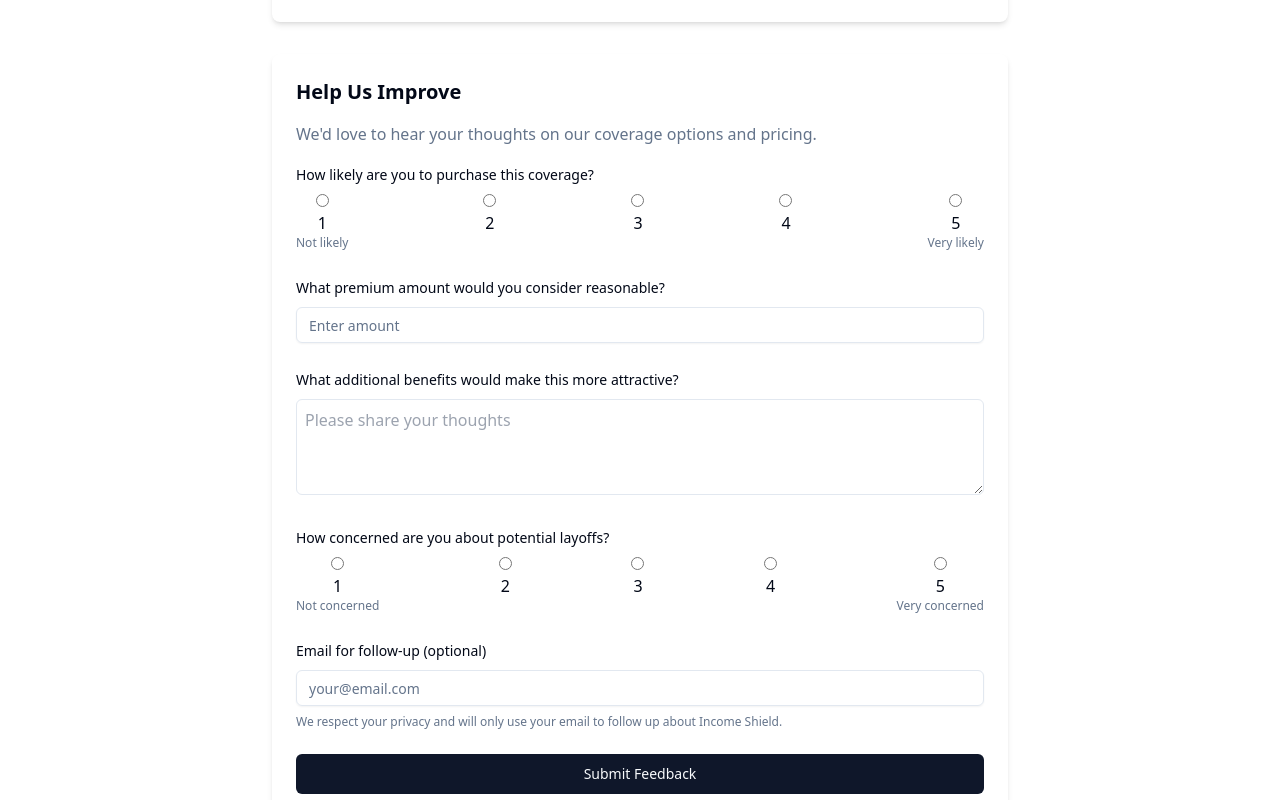
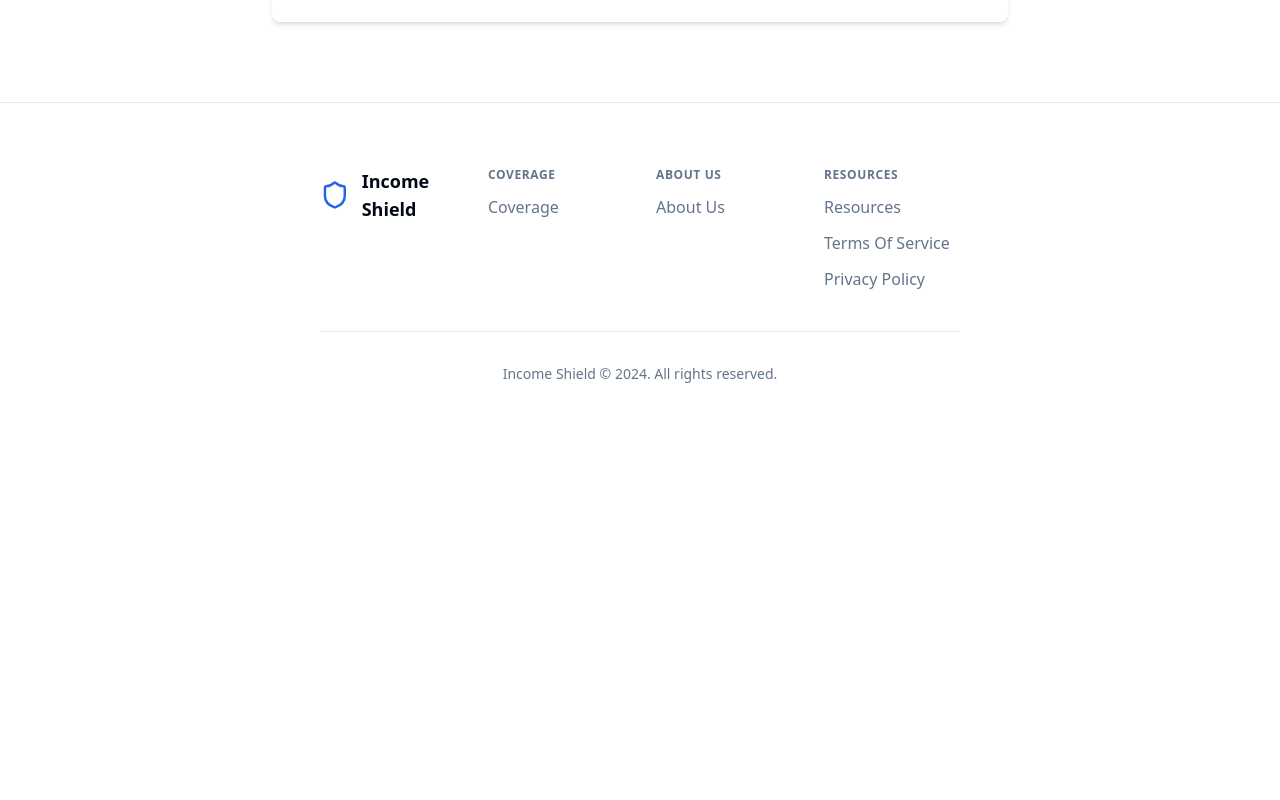
Before and after one commit to ag5826000/income-shield, a Next.js app: page /en/calculator in a window 1280 px wide. Shown: the part 1600-2400 px from the top of the page. After the commit the page ends 2048 px from the top, so only its background shows below. Built offline with nearby package versions, Linux system fonts and the light colour scheme.

Commit message:
Implemented Phase 4

```diff
--- a/src/app/[locale]/(unauth)/calculator/components/PremiumCalculator.tsx
+++ b/src/app/[locale]/(unauth)/calculator/components/PremiumCalculator.tsx
@@ -123,6 +123,12 @@ interface PremiumDetails {
   planFeatures: PlanFeatures;
 }
 
+// Create interface for modal state
+interface ModalState {
+  isOpen: boolean;
+  type: 'interest' | 'objection' | null;
+}
+
 export function PremiumCalculator() {
   // Form state
   const [salary, setSalary] = useState<number | ''>('');
@@ -141,10 +147,18 @@ export function PremiumCalculator() {
   const [additionalBenefits, setAdditionalBenefits] = useState<string>('');
   const [concernLevel, setConcernLevel] = useState<number | null>(null);
   const [email, setEmail] = useState<string>('');
+  const [objection, setObjection] = useState<string>('');
+  const [showSurvey, setShowSurvey] = useState<boolean>(false);
 
   // Premium calculation state
   const [premiumDetails, setPremiumDetails] = useState<PremiumDetails | null>(null);
   const [isCalculating, setIsCalculating] = useState<boolean>(false);
+
+  // Modal state
+  const [modalState, setModalState] = useState<ModalState>({
+    isOpen: false,
+    type: null
+  });
 
   // Effect to calculate premium whenever relevant inputs change
   useEffect(() => {
@@ -262,20 +276,64 @@ export function PremiumCalculator() {
     setIsCalculating(false);
   };
 
-  // Handle form submission
-  const handleSubmitFeedback = (e: React.FormEvent) => {
+  // Function to open modal
+  const openModal = (type: 'interest' | 'objection') => {
+    setModalState({
+      isOpen: true,
+      type
+    });
+  };
+
+  // Function to close modal
+  const closeModal = () => {
+    setModalState({
+      isOpen: false,
+      type: null
+    });
+  };
+
+  // Handle interest form submission (Get Coverage)
+  const handleInterestSubmit = (e: React.FormEvent) => {
     e.preventDefault();
-    // In a real application, this would send the survey data to a server
-    console.log('Survey submitted:', {
+    // In a real application, this would send the data to a server
+    console.log('Interest form submitted:', {
+      email,
+      showSurvey,
       interestLevel,
       reasonablePremium,
-      additionalBenefits,
-      concernLevel,
-      email
+      additionalBenefits
     });
 
-    // Show confirmation or success message
-    alert('Thank you for your feedback!');
+    // Show confirmation and close modal
+    alert('Thank you for your interest! We will contact you soon with more details.');
+    closeModal();
+
+    // Reset form
+    setEmail('');
+    setShowSurvey(false);
+    setInterestLevel(null);
+    setReasonablePremium('');
+    setAdditionalBenefits('');
+  };
+
+  // Handle objection form submission (Not interested)
+  const handleObjectionSubmit = (e: React.FormEvent) => {
+    e.preventDefault();
+    // In a real application, this would send the data to a server
+    console.log('Objection form submitted:', {
+      email,
+      objection,
+      concernLevel
+    });
+
+    // Show confirmation and close modal
+    alert('Thank you for your feedback! We appreciate your time.');
+    closeModal();
+
+    // Reset form
+    setEmail('');
+    setObjection('');
+    setConcernLevel(null);
   };
 
   return (
@@ -602,8 +660,21 @@ export function PremiumCalculator() {
             </div>
 
             <div className="flex flex-col space-y-4 sm:flex-row sm:space-y-0 sm:space-x-4 justify-center">
-              <Button size="lg" className="w-full sm:w-auto">Get Coverage</Button>
-              <Button variant="outline" size="lg" className="w-full sm:w-auto">Learn More</Button>
+              <Button
+                size="lg"
+                className="w-full sm:w-auto"
+                onClick={() => openModal('interest')}
+              >
+                Get Coverage
+              </Button>
+              <Button
+                variant="outline"
+                size="lg"
+                className="w-full sm:w-auto"
+                onClick={() => openModal('objection')}
+              >
+                Not Right For Me
+              </Button>
             </div>
           </div>
         ) : (
@@ -615,78 +686,140 @@ export function PremiumCalculator() {
         )}
       </div>
 
-      {/* Survey Component */}
-      <div className="bg-card rounded-lg shadow-md p-6">
-        <h2 className="text-xl font-semibold mb-4">Help Us Improve</h2>
-        <p className="text-muted-foreground mb-4">
-          We'd love to hear your thoughts on our coverage options and pricing.
+      {/* Interest Modal (Get Coverage) */}
+      {modalState.isOpen && modalState.type === 'interest' && (
+        <div className="fixed inset-0 bg-black/50 flex items-center justify-center z-50 p-4">
+          <div className="bg-white rounded-lg max-w-md w-full p-6 max-h-[90vh] overflow-y-auto">
+            <h2 className="text-2xl font-bold mb-4">Get Started with Income Shield</h2>
+            <p className="text-muted-foreground mb-6">
+              Leave your email and we'll contact you with next steps to secure your coverage.
             </p>
 
-        <form onSubmit={handleSubmitFeedback} className="space-y-6">
-          {/* Interest Level */}
+            <form onSubmit={handleInterestSubmit} className="space-y-4">
               <div className="space-y-2">
-            <Label>How likely are you to purchase this coverage?</Label>
-            <div className="flex justify-between">
+                <Label htmlFor="interest-email">Email Address *</Label>
+                <Input
+                  id="interest-email"
+                  type="email"
+                  placeholder="you@example.com"
+                  value={email}
+                  onChange={(e) => setEmail(e.target.value)}
+                  required
+                />
+              </div>
+
+              {!showSurvey ? (
+                <div className="pt-2">
+                  <Button
+                    type="button"
+                    variant="link"
+                    className="p-0 h-auto text-sm"
+                    onClick={() => setShowSurvey(true)}
+                  >
+                    Help us improve by answering a few questions (optional)
+                  </Button>
+                </div>
+              ) : (
+                <div className="space-y-4 pt-4">
+                  <Separator />
+                  <h3 className="font-medium text-lg">Optional Survey</h3>
+
+                  <div className="space-y-2">
+                    <Label>How satisfied are you with our pricing?</Label>
+                    <div className="grid grid-cols-5 gap-2 mt-1">
                       {[1, 2, 3, 4, 5].map((level) => (
-                <label key={level} className="flex flex-col items-center">
+                        <label key={level} className="flex flex-col items-center text-center">
                           <input
                             type="radio"
-                    name="interest"
+                            name="interest-level"
                             value={level}
-                    className="mb-1"
+                            className="mb-1 h-4 w-4"
                             checked={interestLevel === level}
                             onChange={() => setInterestLevel(level)}
                           />
-                  <span>{level}</span>
-                  {level === 1 && <span className="text-xs text-muted-foreground">Not likely</span>}
-                  {level === 5 && <span className="text-xs text-muted-foreground">Very likely</span>}
+                          <span className="mt-1">{level}</span>
+                          {level === 1 && <span className="text-xs text-muted-foreground">Not satisfied</span>}
+                          {level === 5 && <span className="text-xs text-muted-foreground">Very satisfied</span>}
                         </label>
                       ))}
                     </div>
                   </div>
 
-          {/* Premium Opinion */}
                   <div className="space-y-2">
-            <Label htmlFor="premium-opinion">
-              What premium amount would you consider reasonable
+                    <Label htmlFor="reasonable-premium">
+                      What premium amount would you consider ideal
                       {country && countryCurrencies[country] ? ` (${countryCurrencies[country]?.code})` : ''}?
                     </Label>
                     <Input
                       type="text"
-              id="premium-opinion"
+                      id="reasonable-premium"
                       placeholder="Enter amount"
                       value={reasonablePremium}
                       onChange={(e) => setReasonablePremium(e.target.value)}
                     />
                   </div>
 
-          {/* Additional Benefits */}
                   <div className="space-y-2">
-            <Label htmlFor="additional-benefits">What additional benefits would make this more attractive?</Label>
+                    <Label htmlFor="additional-features">What additional features would make this more valuable?</Label>
                     <textarea
-              id="additional-benefits"
+                      id="additional-features"
                       className="w-full p-2 border rounded-md focus:outline-none focus:ring-2 focus:ring-primary h-24"
                       placeholder="Please share your thoughts"
                       value={additionalBenefits}
                       onChange={(e) => setAdditionalBenefits(e.target.value)}
                     ></textarea>
                   </div>
+                </div>
+              )}
 
-          {/* Concern Level */}
+              <div className="flex space-x-3 pt-4">
+                <Button type="submit" className="w-full">
+                  Submit
+                </Button>
+                <Button type="button" variant="outline" className="w-full" onClick={closeModal}>
+                  Cancel
+                </Button>
+              </div>
+            </form>
+          </div>
+        </div>
+      )}
+
+      {/* Objection Modal (Not interested) */}
+      {modalState.isOpen && modalState.type === 'objection' && (
+        <div className="fixed inset-0 bg-black/50 flex items-center justify-center z-50 p-4">
+          <div className="bg-white rounded-lg max-w-md w-full p-6 max-h-[90vh] overflow-y-auto">
+            <h2 className="text-2xl font-bold mb-4">Help Us Understand</h2>
+            <p className="text-muted-foreground mb-6">
+              We'd appreciate your feedback on why our offering isn't right for you. This helps us improve our service.
+            </p>
+
+            <form onSubmit={handleObjectionSubmit} className="space-y-4">
+              <div className="space-y-2">
+                <Label htmlFor="objection-reason">What's holding you back? (Optional)</Label>
+                <textarea
+                  id="objection-reason"
+                  className="w-full p-2 border rounded-md focus:outline-none focus:ring-2 focus:ring-primary h-24"
+                  placeholder="e.g., Price too high, Coverage too low, Better alternatives, etc."
+                  value={objection}
+                  onChange={(e) => setObjection(e.target.value)}
+                ></textarea>
+              </div>
+
               <div className="space-y-2">
                 <Label>How concerned are you about potential layoffs?</Label>
-            <div className="flex justify-between">
+                <div className="grid grid-cols-5 gap-2 mt-1">
                   {[1, 2, 3, 4, 5].map((level) => (
-                <label key={level} className="flex flex-col items-center">
+                    <label key={level} className="flex flex-col items-center text-center">
                       <input
                         type="radio"
-                    name="concern"
+                        name="concern-level"
                         value={level}
-                    className="mb-1"
+                        className="mb-1 h-4 w-4"
                         checked={concernLevel === level}
                         onChange={() => setConcernLevel(level)}
                       />
-                  <span>{level}</span>
+                      <span className="mt-1">{level}</span>
                       {level === 1 && <span className="text-xs text-muted-foreground">Not concerned</span>}
                       {level === 5 && <span className="text-xs text-muted-foreground">Very concerned</span>}
                     </label>
@@ -694,24 +827,32 @@ export function PremiumCalculator() {
                 </div>
               </div>
 
-          {/* Email collection */}
               <div className="space-y-2">
-            <Label htmlFor="email">Email for follow-up (optional)</Label>
+                <Label htmlFor="objection-email">Email (Optional)</Label>
                 <Input
+                  id="objection-email"
                   type="email"
-              id="email"
-              placeholder="your@email.com"
+                  placeholder="you@example.com"
                   value={email}
                   onChange={(e) => setEmail(e.target.value)}
                 />
                 <p className="text-xs text-muted-foreground">
-              We respect your privacy and will only use your email to follow up about Income Shield.
+                  We'll only use this to follow up if we address your concerns.
                 </p>
               </div>
 
-          <Button type="submit" className="w-full">Submit Feedback</Button>
+              <div className="flex space-x-3 pt-4">
+                <Button type="submit" className="w-full">
+                  Submit Feedback
+                </Button>
+                <Button type="button" variant="outline" className="w-full" onClick={closeModal}>
+                  Cancel
+                </Button>
+              </div>
             </form>
           </div>
         </div>
+      )}
+    </div>
   );
 }
```
Lines whose indentation alone changed are shown as unchanged.
